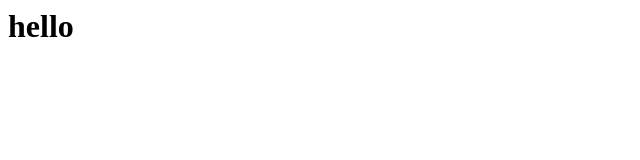
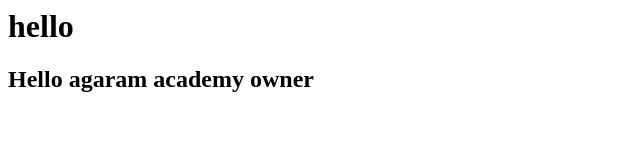
Before and after one commit to pavikr/agaram-github, a plain HTML site: page index.html in a window 1280 px wide. Shown: the whole page, without its empty margins (0-640 px from the left). Drawn offline with Linux system fonts and the light colour scheme.

Commit message:
new text added

```diff
--- a/index.html
+++ b/index.html
@@ -1 +1,2 @@
 <h1>hello</h1>
+<h2>Hello agaram academy owner</h2>
```
